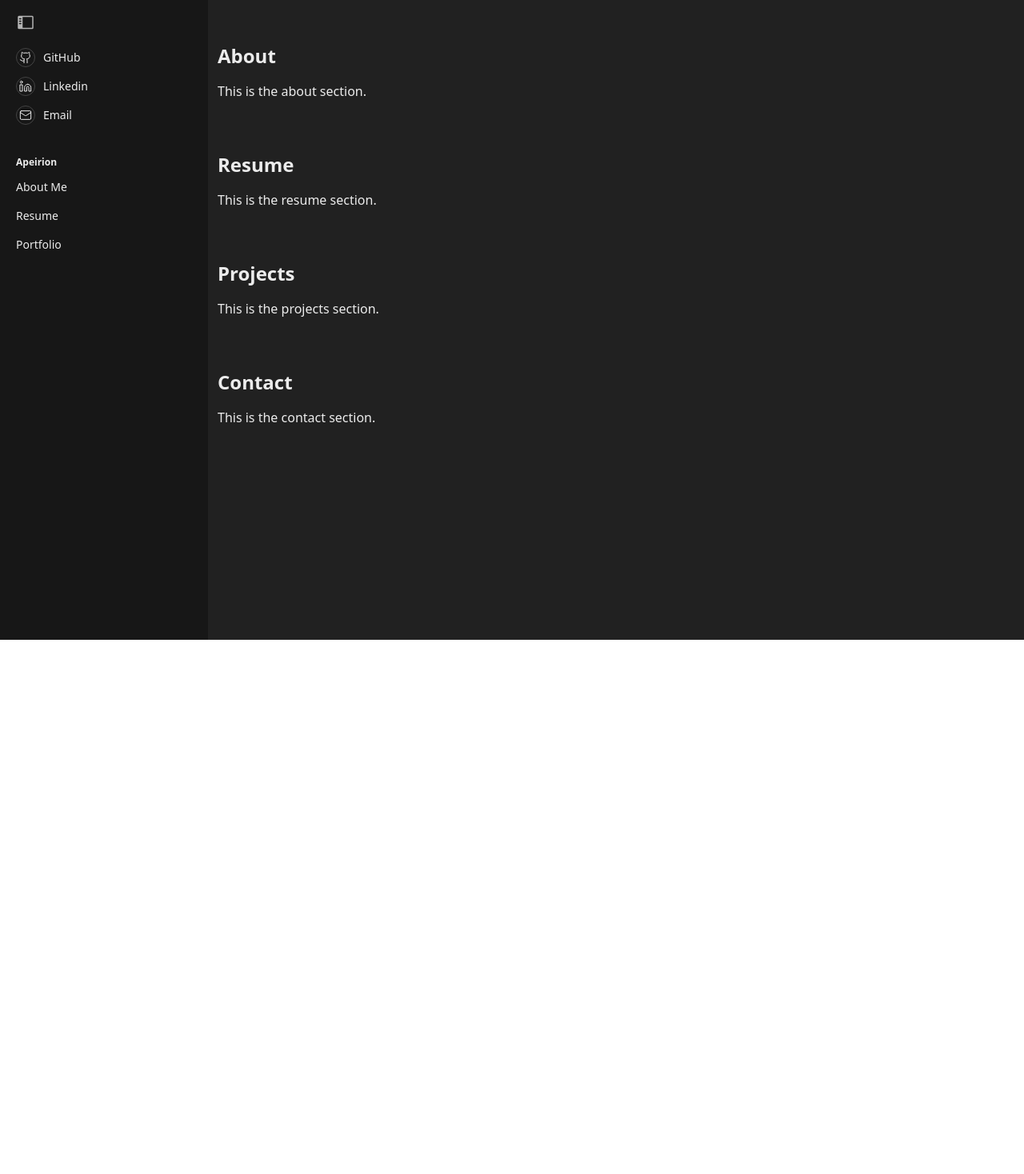
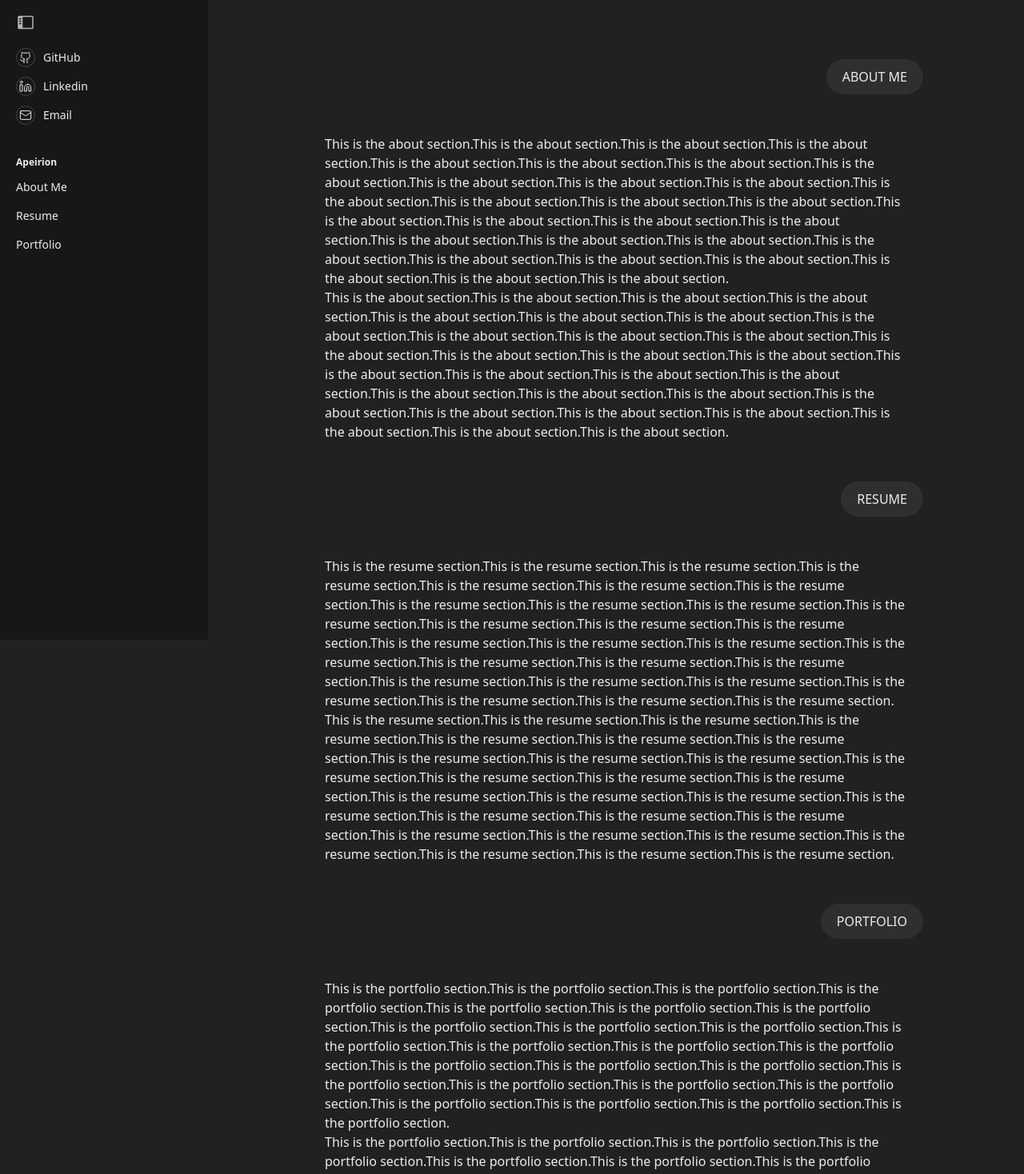
Before and after one commit to Apeirion/apeirion-site, a React (Vite) app: page / in a window 1280 px wide. Shown: the top 1468 px of the page at 80% size. Before the commit the page ends 800 px from the top, so only its background shows below. Built offline with nearby package versions, Linux system fonts and the light colour scheme.

Commit message:
stylize main content sections

```diff
--- a/src/App.jsx
+++ b/src/App.jsx
@@ -136,26 +136,61 @@ function App() {
           <Sidebar size={24} weight="fill" />
         </button>
 
+        {/* About */}
         <div>
-          <section id="about" className="mb-16">
-            <h1 className="text-2xl font-bold mb-4">About</h1>
-            <p>This is the about section.</p>
-          </section>
+          <div className="flex justify-center px-6 py-5">
+            <div className="w-full max-w-3xl flex justify-end">
+              <div className=" rounded-3xl bg-[#323232d9] px-5 py-2.5 whitespace-pre-wrap">
+                ABOUT ME
+              </div>
+            </div>
+          </div>
+          <div className="flex justify-center px-6 py-5">
+            <div className="w-full max-w-3xl flex justify-start">
+              <div className="max-w-[100%] px-5 py-2.5 whitespace-pre-wrap">
+                <p>This is the about section.This is the about section.This is the about section.This is the about section.This is the about section.This is the about section.This is the about section.This is the about section.This is the about section.This is the about section.This is the about section.This is the about section.This is the about section.This is the about section.This is the about section.This is the about section.This is the about section.This is the about section.This is the about section.This is the about section.This is the about section.This is the about section.This is the about section.This is the about section.This is the about section.This is the about section.This is the about section.This is the about section.This is the about section.</p>
+                <p>This is the about section.This is the about section.This is the about section.This is the about section.This is the about section.This is the about section.This is the about section.This is the about section.This is the about section.This is the about section.This is the about section.This is the about section.This is the about section.This is the about section.This is the about section.This is the about section.This is the about section.This is the about section.This is the about section.This is the about section.This is the about section.This is the about section.This is the about section.This is the about section.This is the about section.This is the about section.This is the about section.This is the about section.This is the about section.</p>
+              </div>
+            </div>
+          </div>
+        </div>
 
-          <section id="resume" className="mb-16">
-            <h1 className="text-2xl font-bold mb-4">Resume</h1>
-            <p>This is the resume section.</p>
-          </section>
+        {/* Resume */}
+        <div>
+          <div className="flex justify-center px-6 py-5">
+            <div className="w-full max-w-3xl flex justify-end">
+              <div className=" rounded-3xl bg-[#323232d9] px-5 py-2.5 whitespace-pre-wrap">
+                RESUME
+              </div>
+            </div>
+          </div>
+          <div className="flex justify-center px-6 py-5">
+            <div className="w-full max-w-3xl flex justify-start">
+              <div className="max-w-[100%] px-5 py-2.5 whitespace-pre-wrap">
+                <p>This is the resume section.This is the resume section.This is the resume section.This is the resume section.This is the resume section.This is the resume section.This is the resume section.This is the resume section.This is the resume section.This is the resume section.This is the resume section.This is the resume section.This is the resume section.This is the resume section.This is the resume section.This is the resume section.This is the resume section.This is the resume section.This is the resume section.This is the resume section.This is the resume section.This is the resume section.This is the resume section.This is the resume section.This is the resume section.This is the resume section.This is the resume section.This is the resume section.</p>
+                <p>This is the resume section.This is the resume section.This is the resume section.This is the resume section.This is the resume section.This is the resume section.This is the resume section.This is the resume section.This is the resume section.This is the resume section.This is the resume section.This is the resume section.This is the resume section.This is the resume section.This is the resume section.This is the resume section.This is the resume section.This is the resume section.This is the resume section.This is the resume section.This is the resume section.This is the resume section.This is the resume section.This is the resume section.This is the resume section.This is the resume section.This is the resume section.This is the resume section.</p>
+              </div>
+            </div>
+          </div>
+        </div>
 
-          <section id="projects" className="mb-16">
-            <h1 className="text-2xl font-bold mb-4">Projects</h1>
-            <p>This is the projects section.</p>
-          </section>
-
-          <section id="contact">
-            <h1 className="text-2xl font-bold mb-4">Contact</h1>
-            <p>This is the contact section.</p>
-          </section>
+        {/* Portfolio */}
+        <div>
+          <div className="flex justify-center px-6 py-5">
+            <div className="w-full max-w-3xl flex justify-end">
+              <div className=" rounded-3xl bg-[#323232d9] px-5 py-2.5 whitespace-pre-wrap">
+                PORTFOLIO
+              </div>
+            </div>
+          </div>
+          <div className="flex justify-center px-6 py-5">
+            <div className="w-full max-w-3xl flex justify-start">
+              <div className="max-w-[100%] px-5 py-2.5 whitespace-pre-wrap">
+                <p>This is the portfolio section.This is the portfolio section.This is the portfolio section.This is the portfolio section.This is the portfolio section.This is the portfolio section.This is the portfolio section.This is the portfolio section.This is the portfolio section.This is the portfolio section.This is the portfolio section.This is the portfolio section.This is the portfolio section.This is the portfolio section.This is the portfolio section.This is the portfolio section.This is the portfolio section.This is the portfolio section.This is the portfolio section.This is the portfolio section.This is the portfolio section.This is the portfolio section.This is the portfolio section.This is the portfolio section.This is the portfolio section.</p>
+                <p>This is the portfolio section.This is the portfolio section.This is the portfolio section.This is the portfolio section.This is the portfolio section.This is the portfolio section.This is the portfolio section.This is the portfolio section.This is the portfolio section.This is the portfolio section.This is the portfolio section.This is the portfolio section.This is the portfolio section.This is the portfolio section.This is the portfolio section.This is the portfolio section.This is the portfolio section.This is the portfolio section.This is the portfolio section.This is the portfolio section.This is the portfolio section.This is the portfolio section.This is the portfolio section.This is the portfolio section.This is the portfolio section.</p>
+              </div>
+            </div>
+          </div>
         </div>
 
       </main>
```
